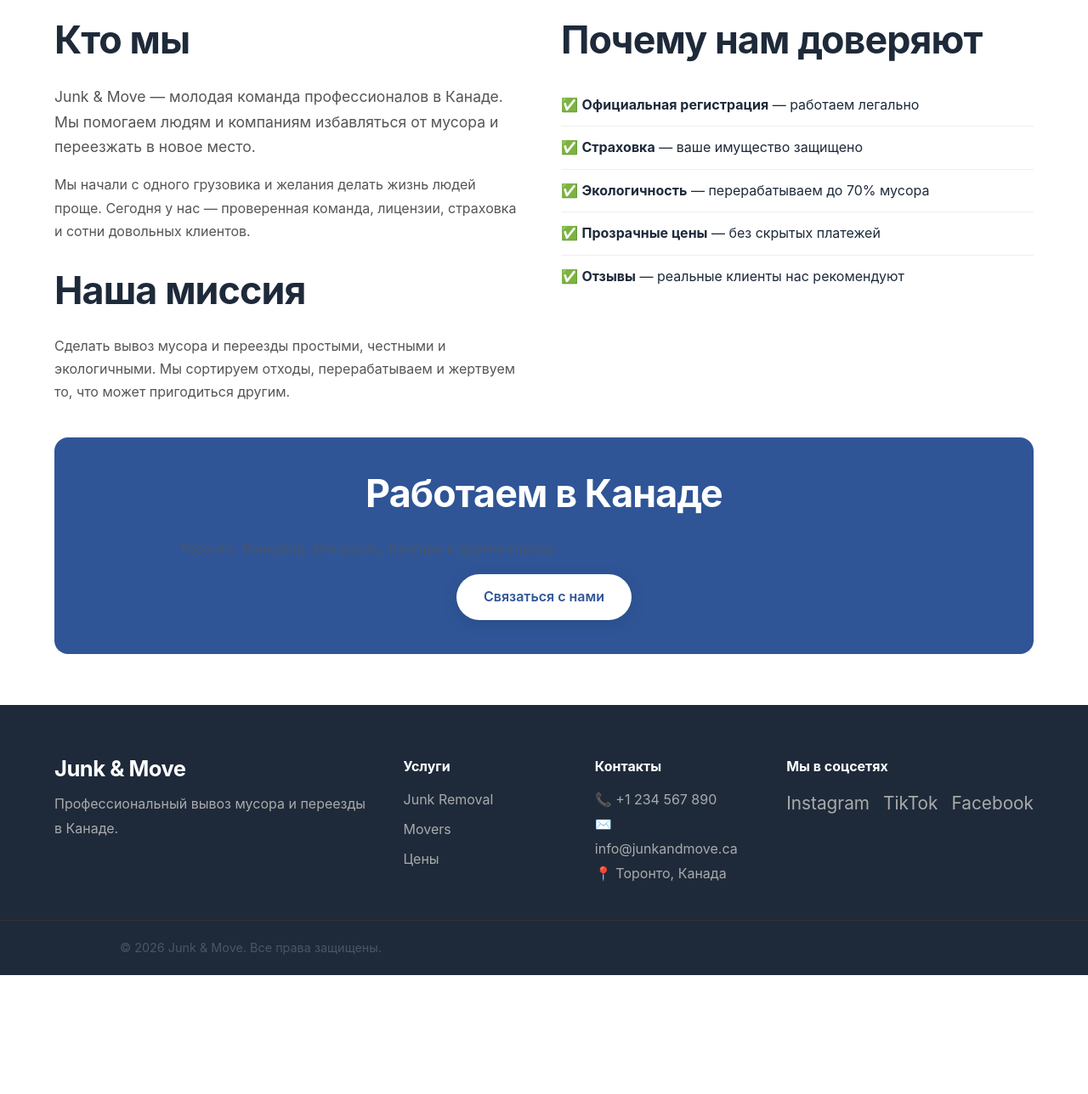
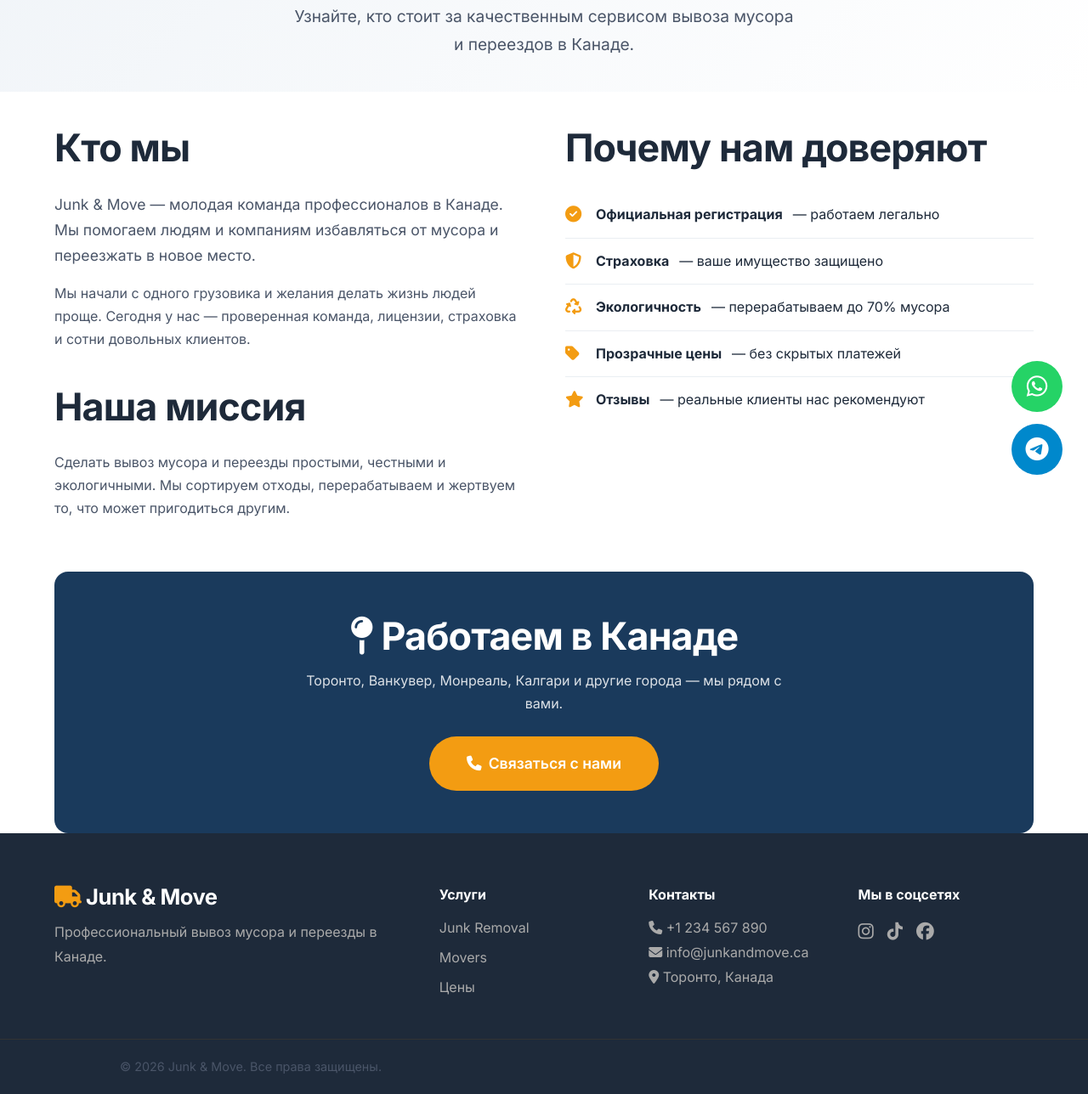
Before and after one commit to northscythian/junk-move-website, a plain HTML site: page about.html in a window 1280 px wide. Shown: the part 211-1499 px from the top of the page at 85% size. Before the commit the page ends 1359 px from the top, so only its background shows below. Drawn offline with Linux system fonts and the light colour scheme.

Commit message:
Update about.html

```diff
--- a/about.html
+++ b/about.html
@@ -1,68 +1,224 @@
 <!DOCTYPE html>
 <html lang="ru">
 <head>
-    <meta charset="UTF-8">
-    <meta name="viewport" content="width=device-width, initial-scale=1.0">
+    <meta charset="UTF-8" />
+    <meta name="viewport" content="width=device-width, initial-scale=1.0" />
     <title>О нас — Junk & Move</title>
-    <link rel="stylesheet" href="css/style.css">
+    <meta name="description" content="Команда Junk & Move — профессионалы по вывозу мусора и переездам в Канаде. Работаем легально, экологично и с душой." />
+
+    <!-- Open Graph (для соцсетей) -->
+    <meta property="og:title" content="О нас — Junk & Move" />
+    <meta property="og:description" content="Команда профессионалов по вывозу мусора и переездам в Канаде. Узнайте, кто мы и почему нам доверяют." />
+    <meta property="og:type" content="website" />
+    <meta property="og:url" content="https://northscythian.github.io/junk-move-website/about.html" />
+    <meta property="og:image" content="https://northscythian.github.io/junk-move-website/images/og-image.jpg" /> <!-- замените на реальное фото -->
+
+    <!-- Font Awesome & Google Fonts -->
+    <link rel="stylesheet" href="https://cdnjs.cloudflare.com/ajax/libs/font-awesome/6.5.0/css/all.min.css" />
+    <link href="https://fonts.googleapis.com/css2?family=Inter:opsz,wght@14..32,400;14..32,600;14..32,700&display=swap" rel="stylesheet" />
+
+    <!-- Основные стили -->
+    <link rel="stylesheet" href="css/style.css" />
+
+    <!-- Дополнительные стили только для этой страницы (можно вставить в style.css, но здесь я оставляю для наглядности) -->
+    <style>
+        /* About page specific */
+        .about-hero {
+            background: linear-gradient(135deg, var(--bg-light) 0%, #ffffff 100%);
+            padding: 60px 0 40px;
+            text-align: center;
+        }
+        .about-hero h1 {
+            margin-bottom: 12px;
+        }
+        .about-hero p {
+            max-width: 600px;
+            margin: 0 auto;
+            font-size: 1.2rem;
+            color: var(--text-gray);
+        }
+        .about-grid {
+            display: grid;
+            grid-template-columns: 1fr 1fr;
+            gap: 50px;
+            margin: 40px 0 60px;
+        }
+        .about-grid h2 {
+            margin-top: 0;
+        }
+        .trust-list {
+            list-style: none;
+            padding: 0;
+        }
+        .trust-list li {
+            padding: 14px 0;
+            border-bottom: 1px solid #eaeef2;
+            display: flex;
+            align-items: center;
+            gap: 12px;
+        }
+        .trust-list li:last-child {
+            border-bottom: none;
+        }
+        .trust-list i {
+            color: var(--accent);
+            width: 24px;
+            font-size: 1.2rem;
+            flex-shrink: 0;
+        }
+        .cta-about {
+            background: var(--primary);
+            color: var(--white);
+            padding: 50px 30px;
+            border-radius: var(--radius);
+            text-align: center;
+            margin-top: 40px;
+        }
+        .cta-about h2 {
+            color: var(--white);
+            margin-bottom: 12px;
+        }
+        .cta-about p {
+            color: rgba(255,255,255,0.85);
+            max-width: 600px;
+            margin: 0 auto 24px;
+        }
+        .cta-about .btn {
+            background: var(--accent);
+            color: var(--white);
+            border: none;
+        }
+        .cta-about .btn:hover {
+            background: var(--accent-hover);
+            transform: translateY(-3px);
+        }
+        @media (max-width: 768px) {
+            .about-grid {
+                grid-template-columns: 1fr;
+                gap: 30px;
+            }
+            .about-hero {
+                padding: 40px 0 20px;
+            }
+            .cta-about {
+                padding: 30px 20px;
+            }
+        }
+    </style>
 </head>
 <body>
+
+    <!-- ========== ШАПКА (единая) ========== -->
     <header>
         <div class="container header-inner">
-            <div class="logo"><span class="logo-icon">🚛</span><span class="logo-text">Junk & Move</span></div>
-            <nav><ul class="nav-menu">
+            <div class="logo">
+                <i class="fas fa-truck"></i>
+                <span>Junk & Move</span>
+            </div>
+            <nav>
+                <ul class="nav-menu">
                     <li><a href="junk-removal.html">Junk Removal</a></li>
                     <li><a href="movers.html">Movers</a></li>
                     <li><a href="prices.html">Цены</a></li>
-                <li><a href="about.html">О нас</a></li>
+                    <li><a href="about.html" class="active">О нас</a></li>
                     <li><a href="contacts.html">Контакты</a></li>
-            </ul></nav>
-            <a href="tel:+1234567890" class="phone-btn">📞 +1 234 567 890</a>
-            <button class="burger" id="burger">☰</button>
+                </ul>
+            </nav>
+            <a href="tel:+1234567890" class="phone-btn"><i class="fas fa-phone"></i> +1 234 567 890</a>
+            <button class="burger" id="burger"><i class="fas fa-bars"></i></button>
         </div>
     </header>
 
-    <section class="page-content" style="padding:60px 0;">
+    <!-- ========== ЗАГОЛОВОК СТРАНИЦЫ ========== -->
+    <section class="about-hero">
         <div class="container">
-            <h1>🚛 О нас</h1>
-            <div style="display:grid;grid-template-columns:1fr 1fr;gap:40px;margin-top:30px;">
+            <h1><i class="fas fa-users" style="color: var(--accent);"></i> О нас</h1>
+            <p>Узнайте, кто стоит за качественным сервисом вывоза мусора и переездов в Канаде.</p>
+        </div>
+    </section>
+
+    <!-- ========== ОСНОВНОЙ КОНТЕНТ ========== -->
+    <div class="container">
+        <div class="about-grid">
+            <!-- Левая колонка: Кто мы и миссия -->
             <div>
                 <h2>Кто мы</h2>
-                    <p style="font-size:1.1rem;color:#555;">Junk & Move — молодая команда профессионалов в Канаде. Мы помогаем людям и компаниям избавляться от мусора и переезжать в новое место.</p>
-                    <p style="color:#555;margin-top:16px;">Мы начали с одного грузовика и желания делать жизнь людей проще. Сегодня у нас — проверенная команда, лицензии, страховка и сотни довольных клиентов.</p>
+                <p style="font-size:1.1rem; color:var(--text-gray);">
+                    Junk & Move — молодая команда профессионалов в Канаде. Мы помогаем людям и компаниям избавляться от мусора и переезжать в новое место.
+                </p>
+                <p style="color:var(--text-gray); margin-top:16px;">
+                    Мы начали с одного грузовика и желания делать жизнь людей проще. Сегодня у нас — проверенная команда, лицензии, страховка и сотни довольных клиентов.
+                </p>
 
-                    <h2 style="margin-top:30px;">Наша миссия</h2>
-                    <p style="color:#555;">Сделать вывоз мусора и переезды простыми, честными и экологичными. Мы сортируем отходы, перерабатываем и жертвуем то, что может пригодиться другим.</p>
+                <h2 style="margin-top: 40px;">Наша миссия</h2>
+                <p style="color:var(--text-gray);">
+                    Сделать вывоз мусора и переезды простыми, честными и экологичными. Мы сортируем отходы, перерабатываем и жертвуем то, что может пригодиться другим.
+                </p>
             </div>
+
+            <!-- Правая колонка: Почему нам доверяют -->
             <div>
                 <h2>Почему нам доверяют</h2>
-                    <ul style="list-style:none;padding:0;">
-                        <li style="padding:12px 0;border-bottom:1px solid #eee;">✅ <strong>Официальная регистрация</strong> — работаем легально</li>
-                        <li style="padding:12px 0;border-bottom:1px solid #eee;">✅ <strong>Страховка</strong> — ваше имущество защищено</li>
-                        <li style="padding:12px 0;border-bottom:1px solid #eee;">✅ <strong>Экологичность</strong> — перерабатываем до 70% мусора</li>
-                        <li style="padding:12px 0;border-bottom:1px solid #eee;">✅ <strong>Прозрачные цены</strong> — без скрытых платежей</li>
-                        <li style="padding:12px 0;">✅ <strong>Отзывы</strong> — реальные клиенты нас рекомендуют</li>
+                <ul class="trust-list">
+                    <li><i class="fas fa-check-circle"></i> <strong>Официальная регистрация</strong> — работаем легально</li>
+                    <li><i class="fas fa-shield-alt"></i> <strong>Страховка</strong> — ваше имущество защищено</li>
+                    <li><i class="fas fa-recycle"></i> <strong>Экологичность</strong> — перерабатываем до 70% мусора</li>
+                    <li><i class="fas fa-tag"></i> <strong>Прозрачные цены</strong> — без скрытых платежей</li>
+                    <li><i class="fas fa-star"></i> <strong>Отзывы</strong> — реальные клиенты нас рекомендуют</li>
                 </ul>
             </div>
         </div>
+    </div>
 
-            <div style="background:#2F5597;color:#fff;padding:40px;border-radius:16px;text-align:center;margin-top:40px;">
-                <h2 style="color:#fff;">Работаем в Канаде</h2>
-                <p style="opacity:0.9;">Торонто, Ванкувер, Монреаль, Калгари и другие города</p>
-                <a href="contacts.html" class="btn btn-primary" style="background:#fff;color:#2F5597;margin-top:16px;">Связаться с нами</a>
+    <!-- ========== CTA (призыв к действию) ========== -->
+    <div class="container">
+        <div class="cta-about">
+            <h2><i class="fas fa-map-pin"></i> Работаем в Канаде</h2>
+            <p>Торонто, Ванкувер, Монреаль, Калгари и другие города — мы рядом с вами.</p>
+            <a href="contacts.html" class="btn btn-large"><i class="fas fa-phone"></i> Связаться с нами</a>
         </div>
     </div>
-    </section>
 
+    <!-- ========== ПОДВАЛ (единый) ========== -->
     <footer>
         <div class="container footer-inner">
-            <div class="footer-col"><h3>Junk & Move</h3><p>Профессиональный вывоз мусора и переезды в Канаде.</p></div>
-            <div class="footer-col"><h4>Услуги</h4><ul><li><a href="junk-removal.html">Junk Removal</a></li><li><a href="movers.html">Movers</a></li><li><a href="prices.html">Цены</a></li></ul></div>
-            <div class="footer-col"><h4>Контакты</h4><p>📞 +1 234 567 890</p><p>✉️ info@junkandmove.ca</p><p>📍 Торонто, Канада</p></div>
-            <div class="footer-col"><h4>Мы в соцсетях</h4><div class="social-links"><a href="#">Instagram</a> <a href="#">TikTok</a> <a href="#">Facebook</a></div></div>
+            <div class="footer-col">
+                <h3><i class="fas fa-truck" style="color: var(--accent);"></i> Junk & Move</h3>
+                <p>Профессиональный вывоз мусора и переезды в Канаде.</p>
             </div>
-        <div class="footer-bottom"><p>© 2026 Junk & Move. Все права защищены.</p></div>
+            <div class="footer-col">
+                <h4>Услуги</h4>
+                <ul>
+                    <li><a href="junk-removal.html">Junk Removal</a></li>
+                    <li><a href="movers.html">Movers</a></li>
+                    <li><a href="prices.html">Цены</a></li>
+                </ul>
+            </div>
+            <div class="footer-col">
+                <h4>Контакты</h4>
+                <p><i class="fas fa-phone"></i> +1 234 567 890</p>
+                <p><i class="fas fa-envelope"></i> info@junkandmove.ca</p>
+                <p><i class="fas fa-map-marker-alt"></i> Торонто, Канада</p>
+            </div>
+            <div class="footer-col">
+                <h4>Мы в соцсетях</h4>
+                <div class="social-links">
+                    <a href="#" aria-label="Instagram"><i class="fab fa-instagram"></i></a>
+                    <a href="#" aria-label="TikTok"><i class="fab fa-tiktok"></i></a>
+                    <a href="#" aria-label="Facebook"><i class="fab fa-facebook"></i></a>
+                </div>
+            </div>
+        </div>
+        <div class="footer-bottom">
+            <p>© 2026 Junk & Move. Все права защищены.</p>
+        </div>
     </footer>
+
+    <!-- ========== ПЛАВАЮЩИЕ ИКОНКИ МЕССЕНДЖЕРОВ ========== -->
+    <div class="floating-social">
+        <a href="https://wa.me/1234567890" class="wa" target="_blank" title="WhatsApp"><i class="fab fa-whatsapp"></i></a>
+        <a href="https://t.me/junkandmove" class="tg" target="_blank" title="Telegram"><i class="fab fa-telegram-plane"></i></a>
+    </div>
 
     <script src="js/script.js"></script>
 </body>
```
Lines whose indentation alone changed are shown as unchanged.
